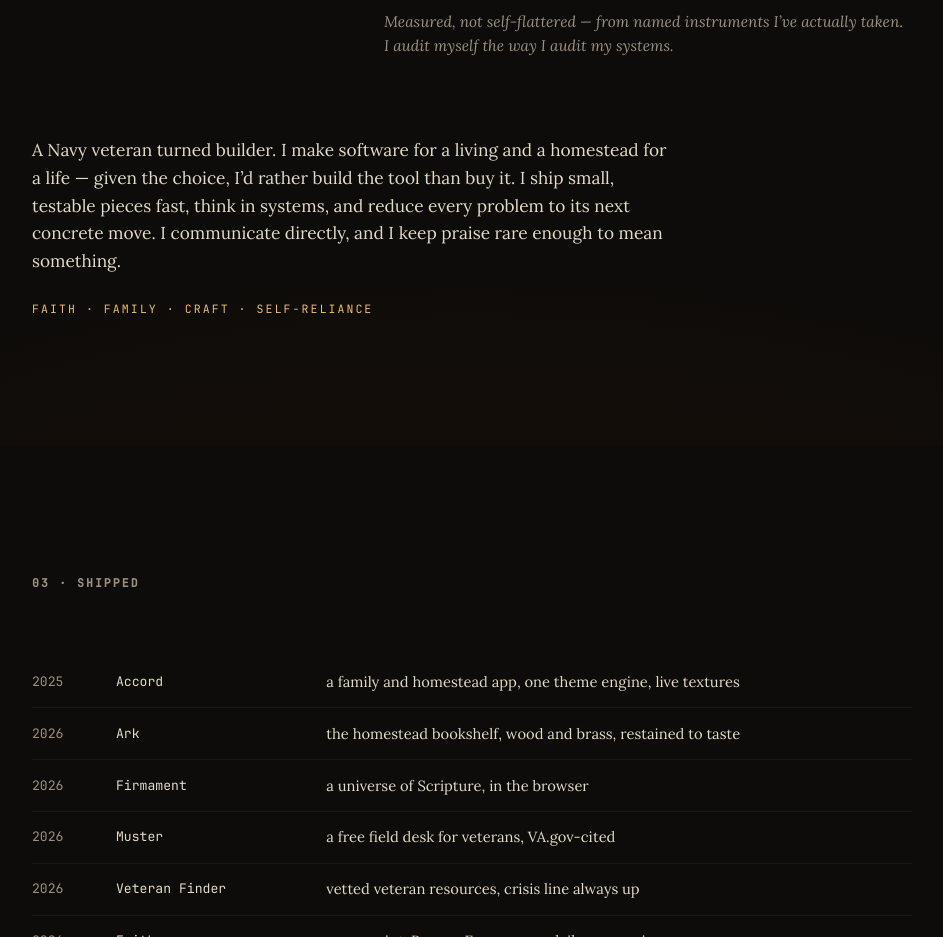
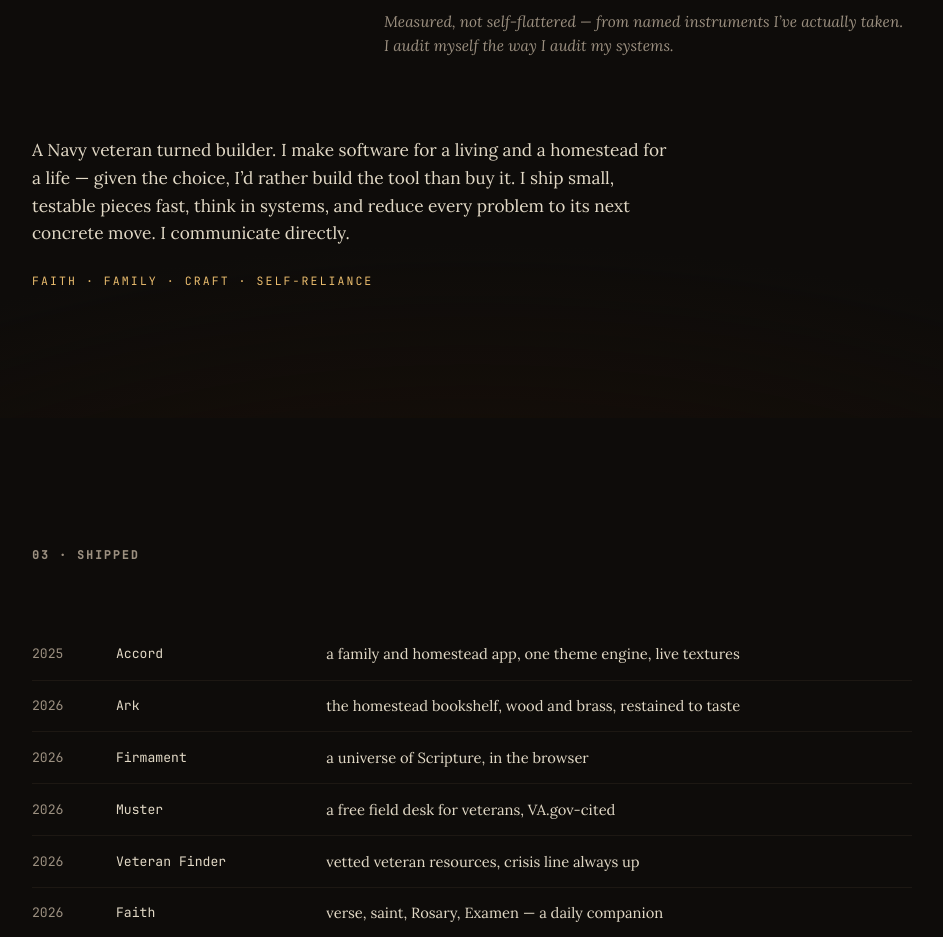
Before and after one commit to yeasy-A/jakebuilds, a plain HTML site: page index.html in a window 1280 px wide. Shown: the part 10780-11717 px from the top of the page, without its empty margins (168-1111 px from the left). Drawn offline with Linux system fonts and the light colour scheme; animation ran at ten frames a second.

Commit message:
Maker bio: trim closing line

```diff
--- a/index.html
+++ b/index.html
@@ -1168,7 +1168,7 @@ footer{
       </div>
 
       <div class="maker-block maker-plate">
-        <p class="plate-bio">A Navy veteran turned builder. I make software for a living and a homestead for a life &mdash; given the choice, I&rsquo;d rather build the tool than buy it. I ship small, testable pieces fast, think in systems, and reduce every problem to its next concrete move. I communicate directly, and I keep praise rare enough to mean something.</p>
+        <p class="plate-bio">A Navy veteran turned builder. I make software for a living and a homestead for a life &mdash; given the choice, I&rsquo;d rather build the tool than buy it. I ship small, testable pieces fast, think in systems, and reduce every problem to its next concrete move. I communicate directly.</p>
         <p class="plate-values">Faith &middot; Family &middot; Craft &middot; Self-Reliance</p>
       </div>
     </div>
```
